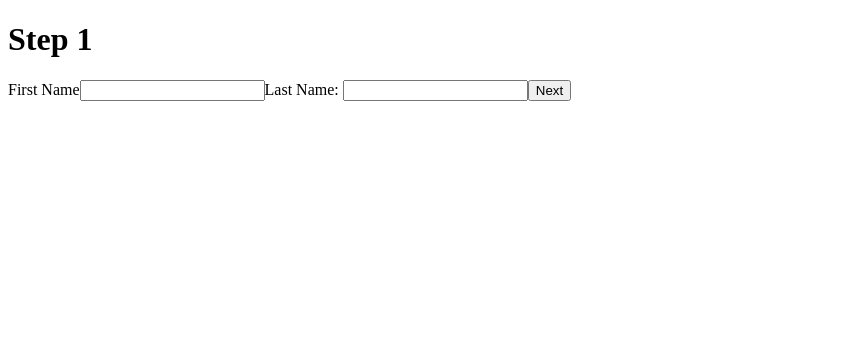
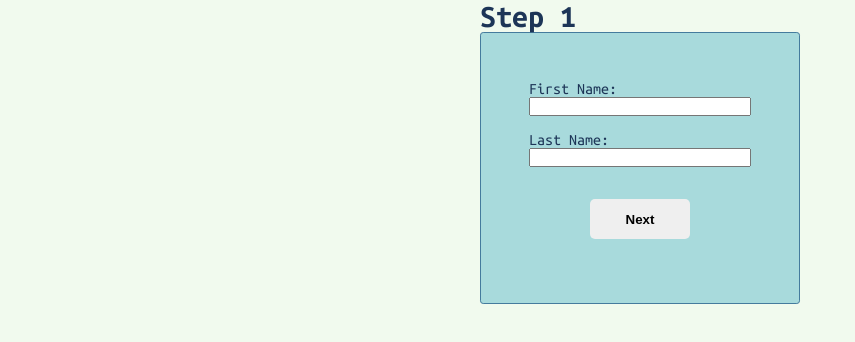
Before and after one commit to DevChaudhary78/hhs_health, a Vue app: page / in a window 1280 px wide. Shown: the top 342 px of the page, without its empty margins (0-855 px from the left). Built offline with nearby package versions, Linux system fonts and the light colour scheme.

Commit message:
added the simple styles

```diff
--- a/src/App.vue
+++ b/src/App.vue
@@ -1,12 +1,37 @@
 <template>
   <h1>Step {{ currentStep }}</h1>
   <form @submit.prevent="nextStep">
+    <!-- used to dynamically render the component based on the return value from currentStepComponent -->
     <component :is="currentStepComponent" :formData="formData"></component>
 
+    <!-- v-if/else is awesome, using which we can dynamically render components based on condition -->
     <button v-if="currentStep < 3" type="submit">Next</button>
     <button v-else @click="resetForm">Start Over</button>
   </form>
 </template>
+
+<style scoped>
+form {
+  border: 1px solid #457b9d;
+  border-radius: 0.2rem;
+  width: 20rem;
+  padding: 3rem;
+  background: #a8dadc;
+
+  display: flex;
+  flex-direction: column;
+}
+
+button {
+  height: 40px;
+  width: 100px;
+  margin: 1rem auto;
+  border: none;
+  border-radius: 5px;
+
+  font-weight: bold;
+}
+</style>
 
 <script>
 import Name from "./components/Name.vue"
@@ -14,6 +39,8 @@ import PersonalInfo from "./components/PersonalInfo.vue";
 import Summary from "./components/Summary.vue";
 
 export default {
+  // we don't need to export those Components for now, but I am thinking
+  // of a situation when we needed them to render from the Main component so.
   components: {
     Name,
     PersonalInfo,
@@ -53,7 +80,7 @@ export default {
       if (this.currentStep < 3) {
         this.currentStep++;
       } else {
-        // Handle final form submission (e.g., sending data to the server)
+        // I am thinking about making a web server using Go lang or Rust to store this data into databsae (:
       }
     },
     resetForm() {
--- a/src/assets/main.css
+++ b/src/assets/main.css
@@ -0,0 +1,18 @@
+@import url('https://fonts.googleapis.com/css2?family=Roboto+Mono:ital,wght@0,100;0,200;0,300;0,400;0,500;0,600;0,700;1,100;1,200;1,300;1,400;1,500;1,600;1,700&family=Ubuntu+Mono:ital,wght@0,400;0,700;1,400;1,700&display=swap');
+
+*, *::before, *::after {
+  margin: 0;
+  padding: 0;
+  box-sizing: border-box;
+}
+
+body {
+  background: #f1faee;
+  color: #1d3557;
+  height: 100vh;
+  width: 100vw;
+
+  display: flex;
+  justify-content: center;
+  font-family: 'Ubuntu Mono';
+}
--- a/src/components/Name.vue
+++ b/src/components/Name.vue
@@ -1,11 +1,19 @@
 <template>
-  <label for="firstName">First Name</label>
+  <label for="firstName">First Name: </label>
+  <!-- v-models are awesome, we can bind the value directly to the specified data (; -->
   <input v-model="formData.firstName" id="firstName" required type="text">
 
   <label for="lastName">Last Name: </label>
   <input v-model="formData.lastName" id="lastName" required type="text">
 </template>
 
+<style scoped>
+input {
+  margin-bottom: 1rem;
+}
+</style>
+
+
 <script>
 export default {
   props: ['formData']
--- a/src/components/PersonalInfo.vue
+++ b/src/components/PersonalInfo.vue
@@ -7,11 +7,18 @@
 
   <label for="gender">Gender: </label>
   <select v-model="formData.gender" name="gender" id="gender" required>
-    <option value="male">Male</option>
+    <option value="" selected hidden disabled>Choose</option>
+    <option value="male" selected="selected">Male</option>
     <option value="female">Female</option>
     <option value="other">Other</option>
   </select>
 </template>
+
+<style>
+input {
+  margin-bottom: 1rem;
+}
+</style>
 
 <script>
 export default {
--- a/src/components/Summary.vue
+++ b/src/components/Summary.vue
@@ -7,6 +7,17 @@
   <p>Gender: {{ formData.gender }}</p>
 </template>
 
+<style scoped>
+h2 {
+  text-decoration: underline;
+  font-size: 2rem;
+}
+
+p {
+  margin: 0.3rem 0;
+}
+</style>
+
 <script>
 export default {
   props: ['formData']
```
